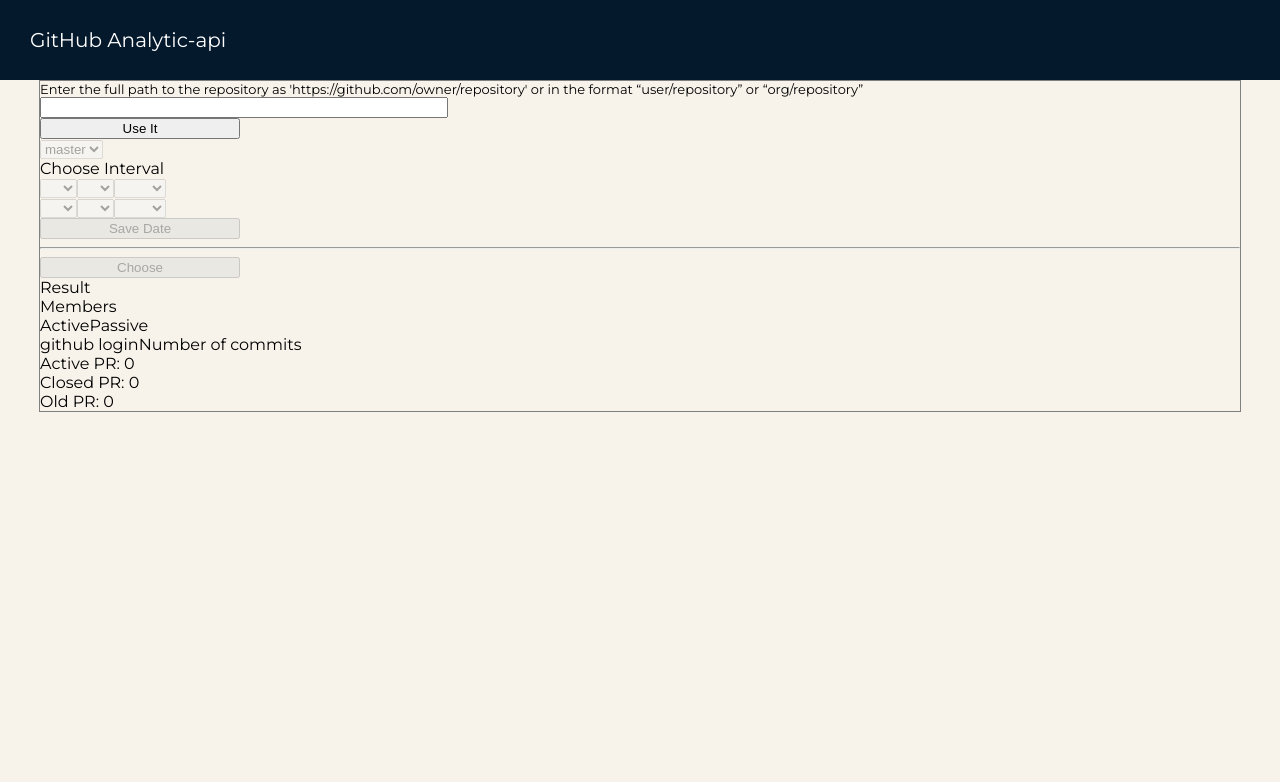
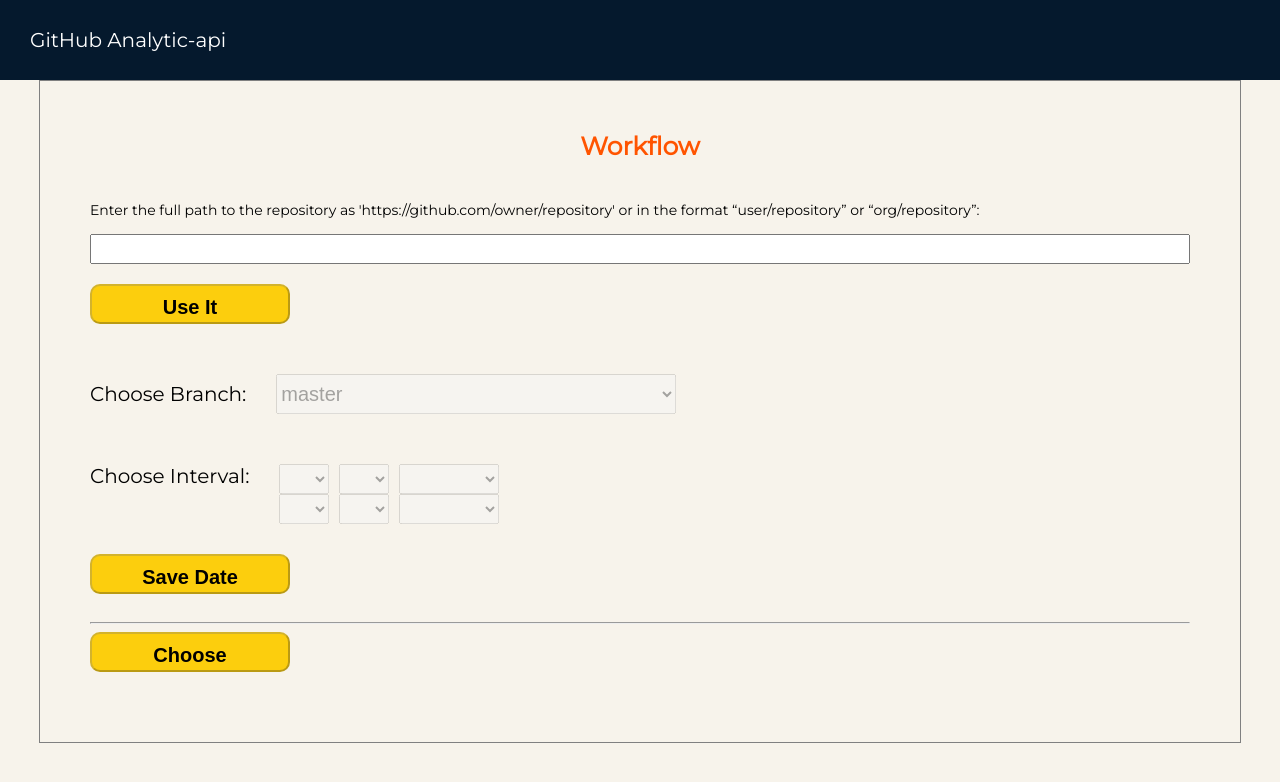
Before and after one commit to voice200/api-githab, a Vue app: page /user/1 in a window 1280 px wide. Shown: the top 782 px of the page. Built offline with nearby package versions, Linux system fonts and the light colour scheme.

Commit message:
completed logic and started to add styles

```diff
--- a/src/components/AppSelect.vue
+++ b/src/components/AppSelect.vue
@@ -1,6 +1,8 @@
 <template>
-  <div>
+  <div class="app-select">
+    <div class="title">Choose Branch:</div>
     <select
+      class="select"
       :disabled="!getDisable"
       v-model="branch"
       @change="changeBranch(branch)"
@@ -47,4 +49,21 @@
 }
 </script>
 
-<style scoped lang="scss"></style>
+<style scoped lang="scss">
+.app-select{
+  display: flex;
+  margin-top: 30px;
+  align-items: center;
+  margin-bottom: 50px;
+  .select{
+    width: 400px;
+    height: 40px;
+    font-size: 20px;
+  }
+  .title{
+    font-size: 20px;
+    margin-right: 30px;
+  }
+}
+
+</style>
--- a/src/components/InputAutocomplete.vue
+++ b/src/components/InputAutocomplete.vue
@@ -3,7 +3,7 @@
     <label class="autocomplete_label" for="url"
       >Enter the full path to the repository as
       'https://github.com/owner/repository' or in the format “user/repository”
-      or “org/repository”</label
+      or “org/repository”:</label
     >
     <input id="url" type="text" v-model="url" @input="checkUrl(url)" />
   </div>
@@ -23,7 +23,7 @@
         owner: null,
         repo: null
       },
-      regExpLink: /^(https:\/\/github.com\/[\w+\d+\-&.]*\/[\w+\d+\-&.]*)/gim,
+      regExpLink: /^(https:\/\/github.com\/[\w+\d+\-&.]*\/[\w+\d+\-&.]*)/gmi,
       regExpUrl: /(^[\w+\d+\-&.]*\/+[\w+\d+\-&.]*)+$/gim,
       isValid: false
     }
@@ -32,7 +32,11 @@
     checkUrl(url) {
       if (url) {
         const link = this.isLink(url)
-        if (link && this.regExpLink.test(url)) {
+          console.log('link', link)
+          console.log('this.regExpLink.test(url)', this.regExpLink.test(url))
+        console.log('condition',link && this.regExpLink.test(url))
+          if ( this.regExpLink.test(url) && link){
+            console.log('link захожу')
             const newUrl = url.split('/')
             this.request.repo = newUrl[newUrl.length - 1]
             this.$store.dispatch('setSearch', {
@@ -41,6 +45,9 @@
             })
             this.request.owner = newUrl[newUrl.length - 2]
             this.isValid = true
+            this.changeDisable(false)
+          }else {
+            this.isValid = false
             this.changeDisable(true)
           }
         if (!link && this.checkRegExp) {
@@ -53,17 +60,15 @@
               repo
             })
             this.isValid = true
+            this.changeDisable(false)
+          }else {
+            this.isValid = false
             this.changeDisable(true)
           }
-          this.isValid = false
-          this.changeDisable(false)
-        } else {
-          this.isValid = false
-          this.changeDisable(false)
         }
       } else {
         this.isValid = false
-        this.changeDisable(false)
+        this.changeDisable(true)
       }
     },
     isLink(url) {
@@ -89,10 +94,19 @@
   display: flex;
   flex-direction: column;
   &_label {
-    font-size: 13px;
+    font-size: 14px;
+    margin-bottom: 15px;
   }
   input {
-    width: 400px;
+    width: 100%;
+    align-self: center;
+    height: 30px;
+    outline: none;
+    font-size: 20px;
+    padding: 0 10px;
+    box-sizing: border-box;
+    margin-bottom: 20px;
+
   }
 }
 </style>
--- a/src/components/Workflow.vue
+++ b/src/components/Workflow.vue
@@ -1,9 +1,11 @@
 <template>
   <div class="workflow_container">
+    <div class="workflow_title">Workflow</div>
     <InputAutocomplete :changeDisable="changeDisable" />
-    <button class="workflow_button" @click="getData">Use It</button>
+    <button class="workflow_button" @click="getData" :disabled="disable">Use It</button>
     <AppSelect :items="getBranches" defaultValue="master" />
-    Choose Interval
+    <div class="workflow_interval">
+      <div class="workflow_interval_title">Choose Interval:</div>
       <div class="date-interval">
         <div class="date-start">
           <select
@@ -32,6 +34,7 @@
             </option>
           </select>
           <select
+            class="year"
             name="yearStart"
             id="yearStart"
             :disabled="!getBranches.length"
@@ -65,6 +68,7 @@
           </select>
           <select
             name="yearEnd"
+            class="year"
             id="yearEnd"
             :disabled="!getBranches.length"
             v-model="dateEndUser.year"
@@ -74,6 +78,8 @@
             </option>
           </select>
         </div>
+      </div>
+    </div>
     <button
       class="workflow_button"
       :disabled="!getBranches.length"
@@ -81,7 +87,6 @@
     >
       Save Date
     </button>
-    </div>
     <hr />
     <button
       class="workflow_button"
@@ -90,15 +95,15 @@
     >
       Choose
     </button>
-    <div class="workflow_result">
-      <div>Result</div>
+    <div class="workflow_result" v-if="result">
+      <div class="workflow_result_title">Result</div>
       <div>Members</div>
       <Members/>
       <div class="workflow_pulls">
         <div>
           <div>Active PR: {{ getActivePR.length }}</div>
           <button @click="changeVisible('showActive')" v-if="getActivePR.length">{{ !this.showActive ? 'More' : 'Hide' }}</button>
-          <list-pulls title="Active PR" :pulls="getActivePR" v-show="showActive"/>
+          <list-pulls title="Active PR" :pulls="getActivePR" v-show="showActive" :old="true"/>
         </div>
         <div>
           <div>Closed PR: {{ getClosedPR.length }} </div>
@@ -128,7 +133,7 @@
   components: { ListPulls, Members, AppSelect, InputAutocomplete },
   data() {
     return {
-      disable: false,
+      disable: true,
       disableAllData: true,
       dateStartUser: {
         day: '',
@@ -140,6 +145,7 @@
         month: '',
         year: ''
       },
+      result: false,
       dayItems: getCalendar('day'),
       monthItems: getCalendar('month'),
       yearItems: getCalendar('year'),
@@ -168,7 +174,7 @@
   methods: {
     changeDisable(value) {
       this.disable = value
-      console.log('disable', this.disable)
+      console.log('disable', value)
     },
     changeVisible(value) {
       this[value] = !this[value]
@@ -184,10 +190,12 @@
         this.dateEndUser.day = new Date(dateEnd).getDate()
         this.$store.dispatch('setBranches').then(()=>{
         })
+      }).catch(()=>{
+          console.log('нет данных')
       })
     },
     getAllDataSearch() {
-      console.log('получить дату')
+      this.result = true
     },
     disableButton() {
       this.disableAllData = false
@@ -213,6 +221,7 @@
           this.dateEndUser.month = +new Date(dateEnd).getMonth() + 1
           this.dateEndUser.day = new Date(dateEnd).getDate()
           this.$store.dispatch('setPulls')
+          this.$store.dispatch('setCommits')
         })
     }
   },
@@ -224,10 +233,67 @@
 
 <style scoped lang="scss">
 .workflow {
+  &_interval{
+    display: flex;
+    width: 100%;
+    margin-bottom: 30px;
+    &_title{
+      margin-right: 30px;
+      font-size: 20px;
+    }
+    select{
+      width: 50px;
+      height: 30px;
+      margin-right: 10px;
+    }
+    .year{
+      width: 100px;
+    }
+  }
+  .data-start{
+    margin-bottom: 20px;
+  }
   &_container {
+    padding: 50px;
+    background: #f7f3eb;
   }
   &_button {
     width: 200px;
+    height: 40px;
+    background: #fcce0d;
+    color: black;
+    text-align: center;
+    font-size: 20px;
+    line-height: 40px;
+    font-weight: 800;
+    border-radius: 10px;
+    align-self: center;
+    cursor: pointer;
+    &:hover{
+      background: #d9b219;
+    }
+    margin-bottom: 20px;
+  }
+  .center{
+    align-self: center;
+  }
+  &_title{
+    font-size: 25px;
+    font-weight: 900;
+    margin-bottom: 40px;
+    width: 100%;
+    text-align: center;
+    color: #ff5400;
+  }
+  &_result {
+    display: flex;
+    flex-direction: column;
+    align-items: center;
+    &_title{
+      font-size: 25px;
+      font-weight: bold;
+      margin-bottom: 40px;
+    }
   }
 }
 </style>
--- a/src/components/listPulls.vue
+++ b/src/components/listPulls.vue
@@ -4,12 +4,21 @@
   <div class="list-pull_head">
     <div>Name</div>
     <div>Date Create</div>
-    <div>Author</div>
+    <div v-if="!old">Author</div>
+    <select @change="useFilter" v-if="old" v-model="useAuthor">
+      <option value="author" selected>Author</option>
+      <option
+               :value="item.author"
+               v-for="(item, i) in authors"
+               :key="i">
+        {{ item.author }}
+      </option>
+    </select>
     <div v-if="old">Days Open</div>
     <div>Go to githab</div>
   </div>
   <div class="list-pull_item"
-  v-for="(pull, i) in getPull"
+  v-for="(pull, i) in !filter ? getPull : getPullWithAuthor(useAuthor)"
   :key="i">
     <div>{{ pull.title }}</div>
     <div>{{ formatDatePull(pull.created_at) }}</div>
@@ -17,13 +26,13 @@
     <div v-if="old">{{ formatDay(pull.created_at) }}</div>
     <a :href="pull.html_url" target="_blank">Go to githab</a>
   </div>
-  <PaginationBlock :pages="getPages" :changePage="changePage"/>
+  <PaginationBlock :pages="getPages" :changePage="changePage" v-if="!filter"/>
 
 </div>
 </template>
 
 <script>
-import { formatDate } from '@/utils/utils'
+import { formatDate, unique } from "@/utils/utils";
 import PaginationBlock from "@/components/PaginationBlock";
 export default {
   components: { PaginationBlock },
@@ -46,8 +55,10 @@
         startPage: 1,
         endPage: 0,
         currentPage: 1,
-      }
-
+      },
+      authors: [],
+      filter: false,
+      useAuthor: 'author'
     }
   },
   computed: {
@@ -61,7 +72,16 @@
     },
     getPull (){
       return this.pulls.slice((this.pagination.currentPage - 1) * this.pagination.elementsItem, this.pagination.currentPage * this.pagination.elementsItem)
+    },
+    getPullWithAuthor() {
+      return value =>{
+        return this.pulls.filter(item => item.user.login === value)
+      }
+    },
+    prepareAuthorsList (){
+      return unique(this.pulls.map(item => ({author: item.user.login})))
     }
+
   },
   methods:{
     formatDay(value){
@@ -69,8 +89,13 @@
       if ( day < 1 ){
         return 1
       } else {
-        return value.toFixed(0)
+        return day.toFixed(0)
       }
+    },
+    useFilter(){
+      if ( this.useAuthor === 'author' ){
+        this.filter = false
+      } else this.filter = true
     },
     changePage(value){
       if ( value === 'next' ){
@@ -92,6 +117,8 @@
   },
   updated() {
     this.pagination.endPage = this.getPages
+    this.authors = this.prepareAuthorsList
+    console.log('this.authors', this.authors)
   }
 };
 </script>
--- a/src/request/index.js
+++ b/src/request/index.js
@@ -118,4 +118,54 @@
     console.log(e.message)
   }
 }
-//https://api.github.com/repos/voice200/api-github/commits?sha=added-components-structure
+export const getRepos = async (owner, token) => {
+  const url = `http://localhost:8080/api/users/${owner}/repos`
+  const headers = new Headers()
+  headers.append('Content-Type', 'application/json')
+  headers.append('Accept', 'application/json')
+  headers.append('Authorization', `Bearer ${token}`)
+  const requestOptions = {
+    method: 'GET',
+    headers: headers
+  }
+  try {
+    const response = await fetch(url, requestOptions)
+    return response.json()
+  } catch (e) {
+    console.log(e.message)
+  }
+}
+export const getUsers = async (token) => {
+  const url = `http://localhost:8080/api/users`
+  const headers = new Headers()
+  headers.append('Content-Type', 'application/json')
+  headers.append('Accept', 'application/json')
+  headers.append('Authorization', `Bearer ${token}`)
+  const requestOptions = {
+    method: 'GET',
+    headers: headers
+  }
+  try {
+    const response = await fetch(url, requestOptions)
+    return response.json()
+  } catch (e) {
+    console.log(e.message)
+  }
+}
+export const getOrganizations = async (token) => {
+  const url = `http://localhost:8080/api/organizations`
+  const headers = new Headers()
+  headers.append('Content-Type', 'application/json')
+  headers.append('Accept', 'application/json')
+  headers.append('Authorization', `Bearer ${token}`)
+  const requestOptions = {
+    method: 'GET',
+    headers: headers
+  }
+  try {
+    const response = await fetch(url, requestOptions)
+    return response.json()
+  } catch (e) {
+    console.log(e.message)
+  }
+}
--- a/src/store/repo.js
+++ b/src/store/repo.js
@@ -72,7 +72,6 @@
       const { accessToken: token } = this.state.user.user
       try {
         const repository = await getRepo(owner, repo, token)
-        console.log('repository', repository)
         commit('setRepository', repository)
         commit('setLoading', false)
         commit('setSearch', {
@@ -91,7 +90,9 @@
       const { accessToken: token } = this.state.user.user
       try {
         const commits = await getCommits(owner, repo, token, branch)
-        commit('setCommits', commits)
+        commit('setCommits', commits.filter(({commit:{author: {date}}}) =>
+          (new Date(formatDate(date)) >= new Date(this.state.repo.search.dateStart) &&
+          new Date(formatDate(date)) <= new Date(this.state.repo.search.dateEnd))))
         commit('setLoading', false)
       } catch (e) {
         commit('setLoading', false)
@@ -108,8 +109,8 @@
         commit('setPullsActive', pulls.filter(item => (
           item.head.ref === branch &&
           item.state === 'open' &&
-          new Date(item.created_at) >= new Date(this.state.repo.search.dateStart) &&
-          new Date(item.created_at) <= new Date(this.state.repo.search.dateEnd))))
+          new Date(formatDate(item.created_at)) >= new Date(this.state.repo.search.dateStart) &&
+          new Date(formatDate(item.created_at)) <= new Date(this.state.repo.search.dateEnd))))
         commit('setPullsClosed', pulls.filter(item => (
           item.head.ref === branch &&
           item.state === 'closed' &&
--- a/src/utils/utils.js
+++ b/src/utils/utils.js
@@ -38,7 +38,7 @@
 export const unique = (arr, fieldName) => {
   const result = [];
   arr.forEach((item) => {
-    if (!result.find((acc) => acc[fieldName] === item[fieldName])) {
+    if (!result.find((res) => res[fieldName] === item[fieldName])) {
       result.push(item);
     }
   });
```
Lines whose indentation alone changed are shown as unchanged.
